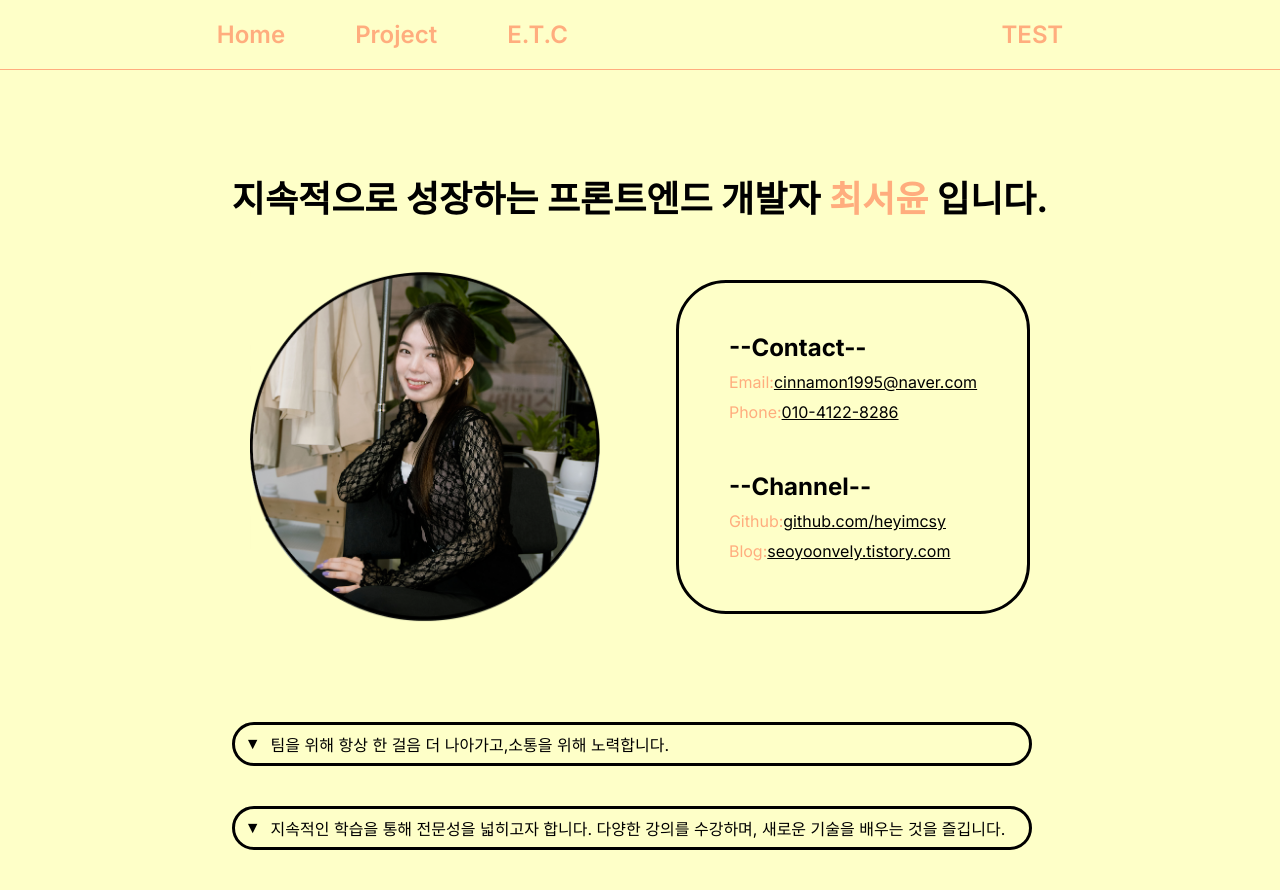
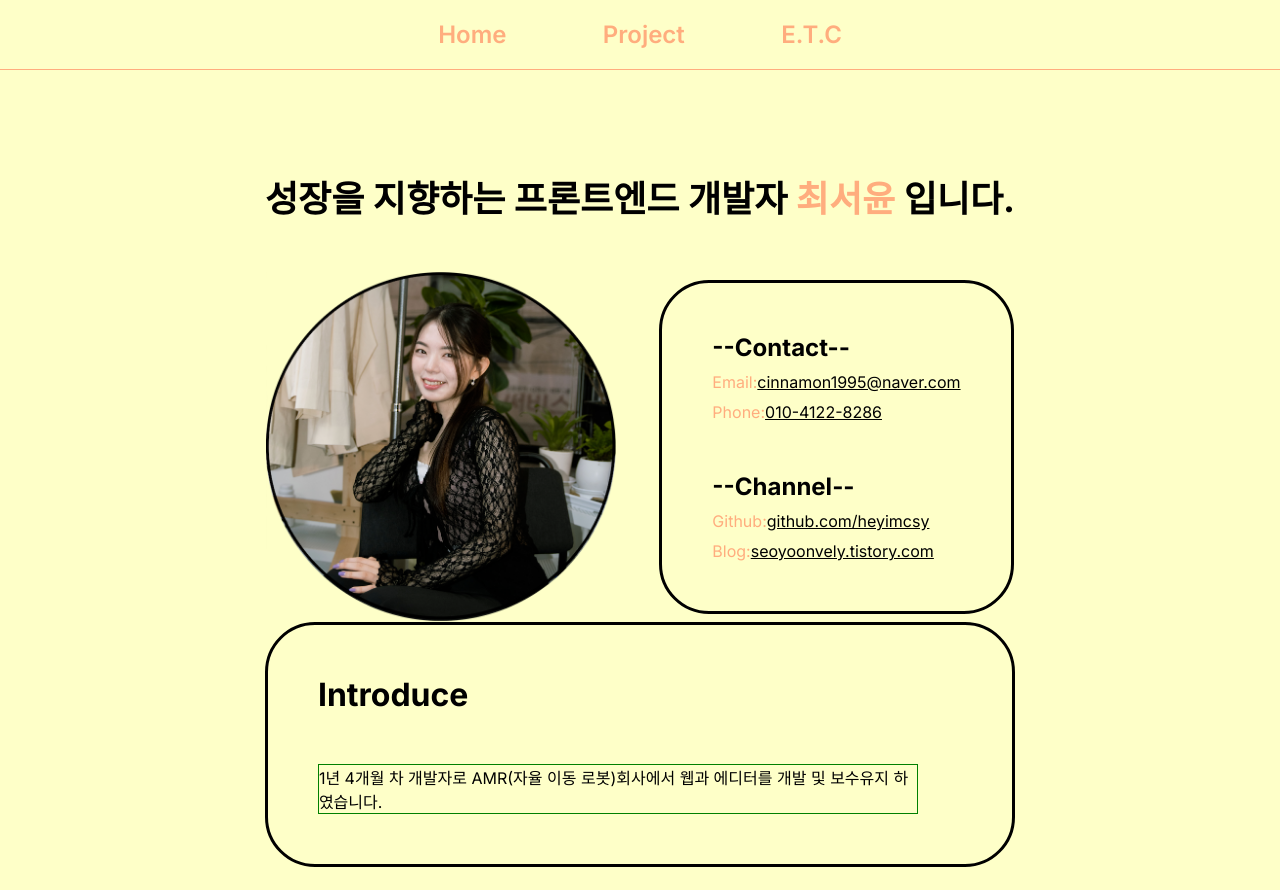
Before and after one commit to heyimcsy/my_portfolio, a Next.js app: page / in a window 1280 px wide. After the commit the page ends 867 px from the top, so only its background shows below. Built offline with nearby package versions, Linux system fonts and the light colour scheme.

Commit message:
보수중

```diff
--- a/src/app/globals.css
+++ b/src/app/globals.css
@@ -76,7 +76,9 @@ a {
   }
 }
 
-.navbar {
+.navBar {
+  margin: auto;
+  width: 500px;
   display: flex;
   justify-content: space-around;
 }
--- a/src/app/layout.js
+++ b/src/app/layout.js
@@ -14,8 +14,7 @@ export default function RootLayout({ children }) {
     <html lang="en">
       <body className={inter.className}>
         <div>
-          <div className="navbar">
-            <div className="navLeft">
+          <div className="navBar">
               <Link className="navFont" href="/">
                 Home
               </Link>
@@ -25,10 +24,6 @@ export default function RootLayout({ children }) {
               <Link className="navFont" href="/education">
                 E.T.C
               </Link>
-            </div>
-            <Link className="navFont" href="/cotest">
-              TEST
-            </Link>
           </div>
           <hr className="navLine" />
         </div>
--- a/src/app/page.js
+++ b/src/app/page.js
@@ -9,7 +9,7 @@ export default function Home() {
   return (
     <div>
       <HeadIntro>
-        지속적으로 성장하는 프론트엔드 개발자 <Span>최서윤</Span> 입니다.
+        성장을 지향하는 프론트엔드 개발자 <Span>최서윤</Span> 입니다.
       </HeadIntro>
       <Introbox>
         <Image src={seoyoon} alt="프로필사진" className="profileImage" />
@@ -48,74 +48,14 @@ export default function Home() {
 }
 
 function Intro() {
-  const [dropDown, setDropDown] = useState(false)
-  const [dropDownTwo, setDropDownTwo] = useState(false)
 
   return (
-    <Introduce>
-      {dropDown ? (
-        <DropDownBox>
-          <Title>
-            <button className="button" onClick={() => setDropDown(false)}>
-              ▲
-            </button>
-            <p>팀을 위해 항상 한 걸음 더 나아가고,소통을 위해 노력합니다.</p>
-          </Title>
-
-          <li className="list">
-            프로젝트를 진행하면서 부리더의 자리를 맡았고, 해보지 않은 업무일지라도 직접 알아보고 도전해 팀에 도움이 되고자 하는
-            마음으로 발표와 총무까지 도맡아 하였습니다.
-          </li>
-          <li className="list">
-            팀원간의 갈등요소가 있으면 양측간의 의견을 전부 듣고 , 갈등상황을 해결방안을 찾아 제시했습니다. 갈등 상황에서 독단적인
-            지시가 아닌 말로서 상대측을 설득하면서 진행을 하였습니다.
-          </li>
-          <li className="list">
-            같은 프론트엔드 팀원끼리의 실력과 속도, 기능의 난이도를 파악해 어려움을 느끼는 팀원의 기능을 분담해 구현했습니다.
-          </li>
-        </DropDownBox>
-      ) : (
-        <DropDownBox>
-          <Title>
-            <button className="button" onClick={() => setDropDown(true)}>
-              ▼
-            </button>
-            <p>팀을 위해 항상 한 걸음 더 나아가고,소통을 위해 노력합니다.</p>
-          </Title>
-        </DropDownBox>
-      )}
-      {dropDownTwo ? (
-        <DropDownBox>
-          <Title>
-            <button className="button" onClick={() => setDropDownTwo(false)}>
-              ▲
-            </button>
-            <p>지속적인 학습을 통해 전문성을 넓히고자 합니다. 다양한 강의를 수강하며, 새로운 기술을 배우는 것을 즐깁니다.</p>
-          </Title>
-
-          <li className="list">
-            스파르타 코딩 클럽에 올라온 수업 외 강의들을 스스로 들으면서 부족함을 채워나가고 실습했으며, 타 강의 사이트에서도 계속
-            여러 강의를 들으면서 기본도 다지며, 새로운 부분을 받아들이는 중입니다.
-          </li>
-          <li className="list">
-            CRA 방식으로 코드를 짜는게 익숙했지만, 더 다양하게 경험하고 싶어 SSR방식의 NEXT.js를 공부해 도입했고, 같은 프론트엔드
-            팀원들 한테 공부할 수 있는 레퍼런스와 부족한 부분의 설명을 곁들여 전달줘 함께 도전 할 수 있도록 했습니다.
-          </li>
-          <li className="list">
-            더욱 효과적인 팀 내 소통과 기술 이해를 위해, 향후에는 타입스크립트와 백엔드 Node.js를 추가로 학습할 계획입니다.
-          </li>
-        </DropDownBox>
-      ) : (
-        <DropDownBox>
-          <Title>
-            <button className="button" onClick={() => setDropDownTwo(true)}>
-              ▼
-            </button>
-            <p>지속적인 학습을 통해 전문성을 넓히고자 합니다. 다양한 강의를 수강하며, 새로운 기술을 배우는 것을 즐깁니다.</p>
-          </Title>
-        </DropDownBox>
-      )}
-    </Introduce>
+    <IntroTextBox>
+      <h1>Introduce</h1>
+      <div style={{border: '1px solid green', height: 'auto', width: '600px'}}>
+        1년 4개월 차 개발자로 AMR(자율 이동 로봇)회사에서 웹과 에디터를 개발 및 보수유지 하였습니다.
+      </div>
+    </IntroTextBox>
   )
 }
 
@@ -162,31 +102,3 @@ const Flex = styled.div`
   display: flex;
   align-items: center;
 `
-
-const Introduce = styled.div`
-  margin-top: 100px;
-`
-const DropDownBox = styled.div`
-  width: 800px;
-  margin-bottom: 40px;
-  .list {
-    color: rgb(170, 119, 89);
-    margin: auto;
-    row-gap: 10px;
-    width: 715px;
-
-    padding: 15px;
-  }
-`
-const Title = styled.div`
-  display: flex;
-  align-items: center;
-  border: 3px solid black;
-  border-radius: 50px;
-  .button {
-    border: none;
-    background-color: transparent;
-    font-size: 16px;
-    padding: 10px;
-  }
-`
```
Also changed, not shown: src/app/cotest/page.js (deleted, +0 -122 lines).
